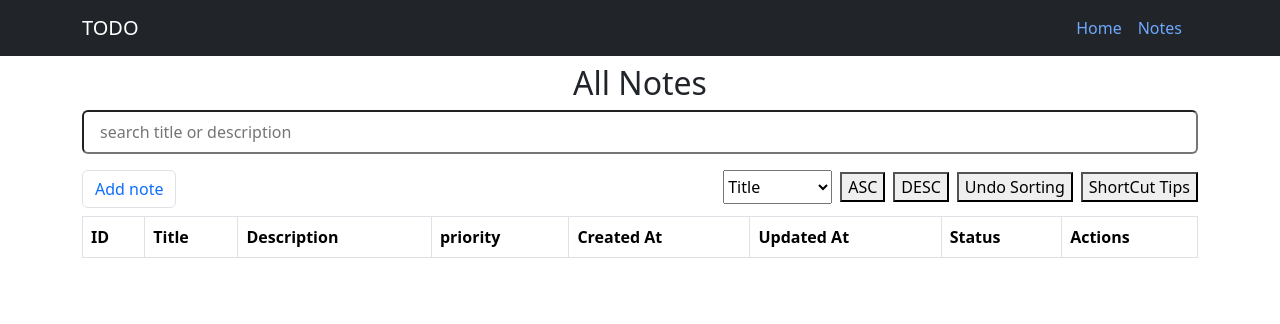
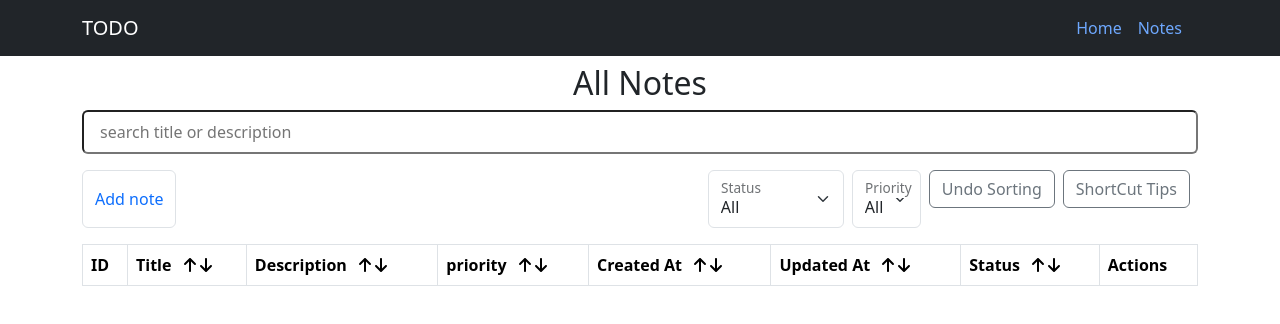
Before and after one commit to ditu10/ditu-todo-app, a React (Create React App) app: page /notes in a window 1280 px wide. Shown: the top 324 px of the page. Built offline with nearby package versions, Linux system fonts and the light colour scheme.

Commit message:
filter added

```diff
--- a/package.json
+++ b/package.json
@@ -4,6 +4,8 @@
   "private": true,
   "dependencies": {
     "@fortawesome/fontawesome-svg-core": "^6.5.1",
+    "@fortawesome/free-solid-svg-icons": "^6.5.1",
+    "@fortawesome/react-fontawesome": "^0.2.0",
     "@testing-library/jest-dom": "^5.17.0",
     "@testing-library/react": "^13.4.0",
     "@testing-library/user-event": "^13.5.0",
--- a/src/Components/FormModal.js
+++ b/src/Components/FormModal.js
@@ -56,7 +56,7 @@ export const FormModal = ({heading, buttonName, addNoteToTable, note, updateNote
   }
   return (
     <>
-    <Button className='border' variant="outline-primary" onClick={handleShow}>
+    <Button className='border ' variant="outline-primary" onClick={handleShow}>
         {buttonName}
       </Button>
 
--- /dev/null
+++ b/src/Components/SortButton.js
@@ -0,0 +1,12 @@
+import { faArrowDown, faArrowUp } from "@fortawesome/free-solid-svg-icons"
+import { FontAwesomeIcon } from "@fortawesome/react-fontawesome"
+
+export const SortButton = ({handleSorting, fieldName}) =>{
+
+    return(
+        <span className='ms-2'>
+        <FontAwesomeIcon onClick={() => handleSorting(true, fieldName)} className='me-1' icon={faArrowUp} />
+        <FontAwesomeIcon onClick={() => handleSorting(false, fieldName)} icon={faArrowDown} />
+        </span>
+    )
+}
--- a/src/Components/ViewNotesTable.js
+++ b/src/Components/ViewNotesTable.js
@@ -1,11 +1,14 @@
 import React, { useRef, useState } from 'react'
-import { Button, ButtonGroup, Modal } from 'react-bootstrap';
+import { Button, ButtonGroup, FloatingLabel, Form, Modal } from 'react-bootstrap';
 import Table from 'react-bootstrap/Table';
 import { FormModal } from './FormModal';
+import { SortButton } from './SortButton';
 
 
 export const ViewNotesTable = ({notes,viewNotes,setViewNotes, deleteNote, addNoteToTable, setNotes, updateNoteToTable}) => {
-const sorting = useRef();
+    const statusRef = useRef()
+    const priorityRef = useRef()
+
     const [show, setShow] = useState(false);
 
     const handleClose = () => setShow(false);
@@ -17,9 +20,14 @@ const statusVal = {
       "Failed" : 4
     }
 
+    const status = ["Pending", "In Progress", "Completed", "Failed"];
+    const priority = [1,2,3,4,5];
 
-const sortAscending =(isAsc) =>{
-  const sortProperty =sorting.current.value;
+
+
+    const handleSorting = (isAsc, fieldName) => {
+      console.log(isAsc + "  " + fieldName)
+      const sortProperty = fieldName;
       let temp = [...viewNotes];
 
       if(sortProperty === 'status'){
@@ -36,6 +44,60 @@ const sortAscending =(isAsc) =>{
 
       console.log(temp)
       setViewNotes(temp)
+    }
+
+    const filterNotes = (fieldName) =>{
+      let val;
+      let anotherVal;
+      let anotherField;
+
+      switch (fieldName) {
+        case 'status':
+          val = statusRef.current.value
+          anotherField = 'priority'
+          anotherVal = priorityRef.current.value
+          break
+        case 'priority':
+          val = priorityRef.current.value
+          anotherField = 'status'
+          anotherVal = statusRef.current.value
+          break
+
+        default:
+          break
+      }
+      const temp = [...notes];
+
+      if(val === 'all' && anotherVal === 'all'){
+        setViewNotes(notes)
+
+      }
+      else if(val !== 'all' && anotherVal !== 'all') {
+        const filteredNotes = temp.filter(note => {
+          if(note[fieldName] === val && note[anotherField] === anotherVal) {
+            return note;
+          }
+        })
+        setViewNotes(filteredNotes)
+      }
+      else if(val === 'all' & anotherVal !== 'all') {
+        const filteredNotes = temp.filter(note => {
+          if(note[anotherField] === anotherVal) {
+            return note;
+          }
+        })
+        setViewNotes(filteredNotes)
+      }
+      else {
+        const filteredNotes = temp.filter(note => {
+          if(note[fieldName] === val) {
+            return note;
+          }
+        })
+        setViewNotes(filteredNotes)
+      }
+
+
 
     }
 
@@ -68,37 +130,51 @@ const undoSorting = () => {
         <div className='d-flex justify-content-between'>
 
         <FormModal addNoteToTable={addNoteToTable}  heading="Add New Note" buttonName="Add note"/>
+
+        <div className='d-flex gap-2'>
+          <FloatingLabel controlId="status" label="Status">
+              <Form.Select ref={statusRef}  onChange={() => filterNotes('status')}>
+                <option value="all">All</option>
+                  {
+                  status.map(x => {
+                    return (<option value={x}>{x}</option>)
+                  })
+                }
+              </Form.Select>
+            </FloatingLabel>
+
+            <FloatingLabel controlId="priority" label="Priority">
+              <Form.Select ref={priorityRef} onChange={() => filterNotes('priority')}>
+                <option value="all">All</option>
+                  {
+                priority.map(x => {
+                    return (<option value={x}>{x}</option>)
+                  })
+                }
+              </Form.Select>
+            </FloatingLabel>
+
           <div>
-          <select className='py-1 me-2' ref={sorting} defaultValue="title">
-            <option value="title">Title</option>
-            <option value="description">Description</option>
-            <option value="priority">priority</option>
-            <option value="createdAt">Created At</option>
-            <option value="updatedAt">Updated At</option>
-            <option value="status">Status</option>
-          </select>
-
-          <button onClick={() => sortAscending(true)} className='me-2'>ASC</button>
-          <button onClick={() => sortAscending(false)} className='me-2'>DESC</button>
-          <button onClick={() => undoSorting()} className='me-2'>Undo Sorting</button>
-          <button className="" onClick={handleShow}>
-              ShortCut Tips
-          </button>
+            <button onClick={() => undoSorting()} className='me-2 btn btn-outline-secondary'>Undo Sorting</button>
+            <button className='me-2 btn btn-outline-secondary' onClick={handleShow}> ShortCut Tips </button>
+          </div>
 
           </div>
         </div>
-        <Table className='mt-2' striped responsive bordered hover>
+
+        <Table className='mt-3' striped responsive bordered hover>
           <thead>
             <tr>
               <th>ID</th>
-              <th>Title
 
-              </th>
-              <th>Description</th>
-              <th>priority</th>
-              <th>Created At</th>
-              <th>Updated At</th>
-              <th>Status</th>
+              <th> Title <SortButton handleSorting={handleSorting} fieldName="title" /> </th>
+              <th >Description <SortButton handleSorting={handleSorting} fieldName="description" /> </th>
+              <th>priority <SortButton handleSorting={handleSorting} fieldName="priority"/> </th>
+              <th>Created At <SortButton handleSorting={handleSorting} fieldName="createdAt" /> </th>
+              <th>Updated At <SortButton handleSorting={handleSorting} fieldName="updatedAt" /> </th>
+              <th>Status <SortButton handleSorting={handleSorting} fieldName="status" /> </th>
+
+
               <th>Actions</th>
             </tr>
           </thead>
--- a/src/Pages/ShowNotes.js
+++ b/src/Pages/ShowNotes.js
@@ -5,7 +5,6 @@ import { ViewNotesTable } from '../Components/ViewNotesTable';
 export const ShowNotes = () => {
     const [notes, setNotes] = useState(localStorage.getItem("notes")? JSON.parse(localStorage.getItem("notes")) : []);
     const [viewNotes, setViewNotes] = useState([...notes])
-    // const [show, setShow] = useState(false);
 
     useEffect(()=>{
         const handleKeyDown = (event) => {
```
Also changed, not shown: 1 other file (tests, documents, lock files or other folders). Lines whose indentation alone changed are shown as unchanged.
